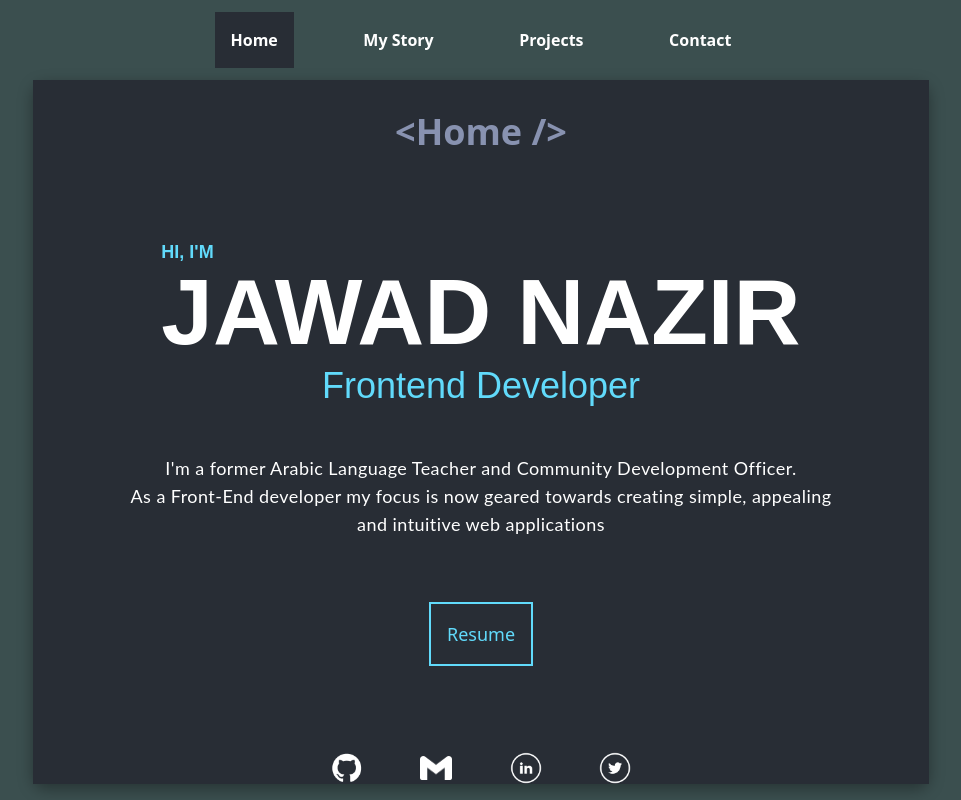
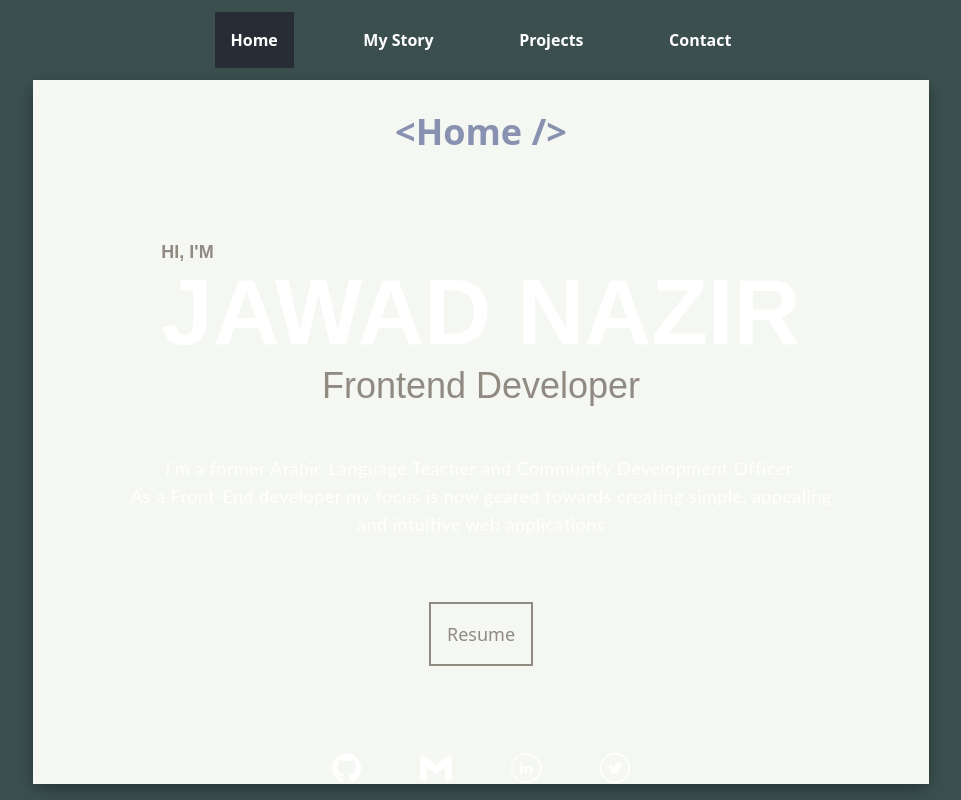
Before and after one commit to Tales-1/Portfolio, a React (Create React App) app: page / in a window 1280 px wide. Shown: the whole page, without its empty margins (159-1120 px from the left). Built offline with nearby package versions, Linux system fonts and the light colour scheme.

Commit message:
Changed color scheme

```diff
--- a/tailwind.config.js
+++ b/tailwind.config.js
@@ -20,9 +20,11 @@ module.exports = {
         "xl": '1440px',
     },
     colors: {
-      "react": "#61dafb",
+      "title":"#282d35",
+      "react": "#908a83",
       "dark" : "#21222A",
-      "light":"#282D35"
+      "light":"#f5f7f2",
+      "body":"#3b4f4f"
     },
     boxShadow:{
       "card":"0 5px 15px rgba(0,0,0,0.35)"
```
